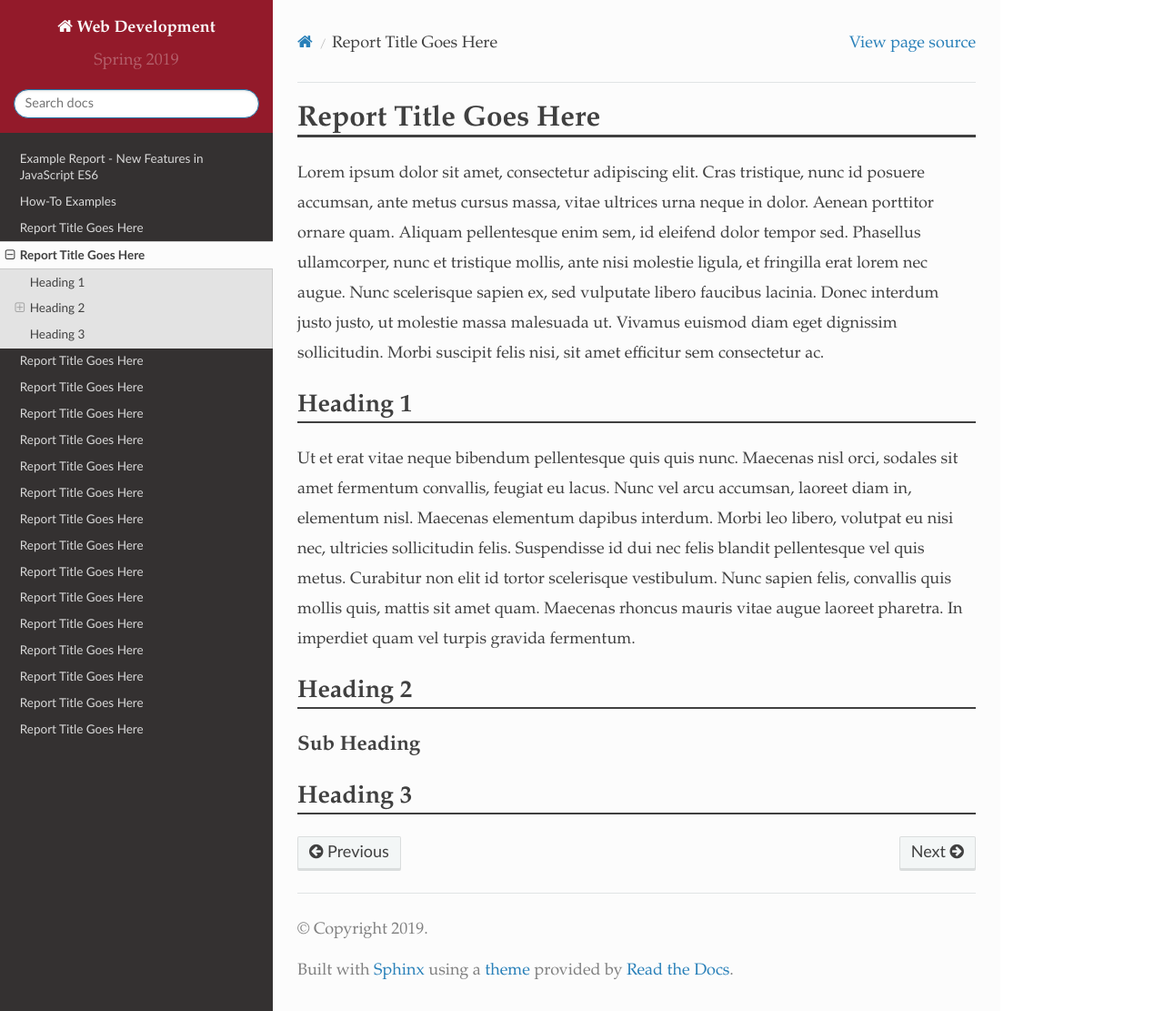
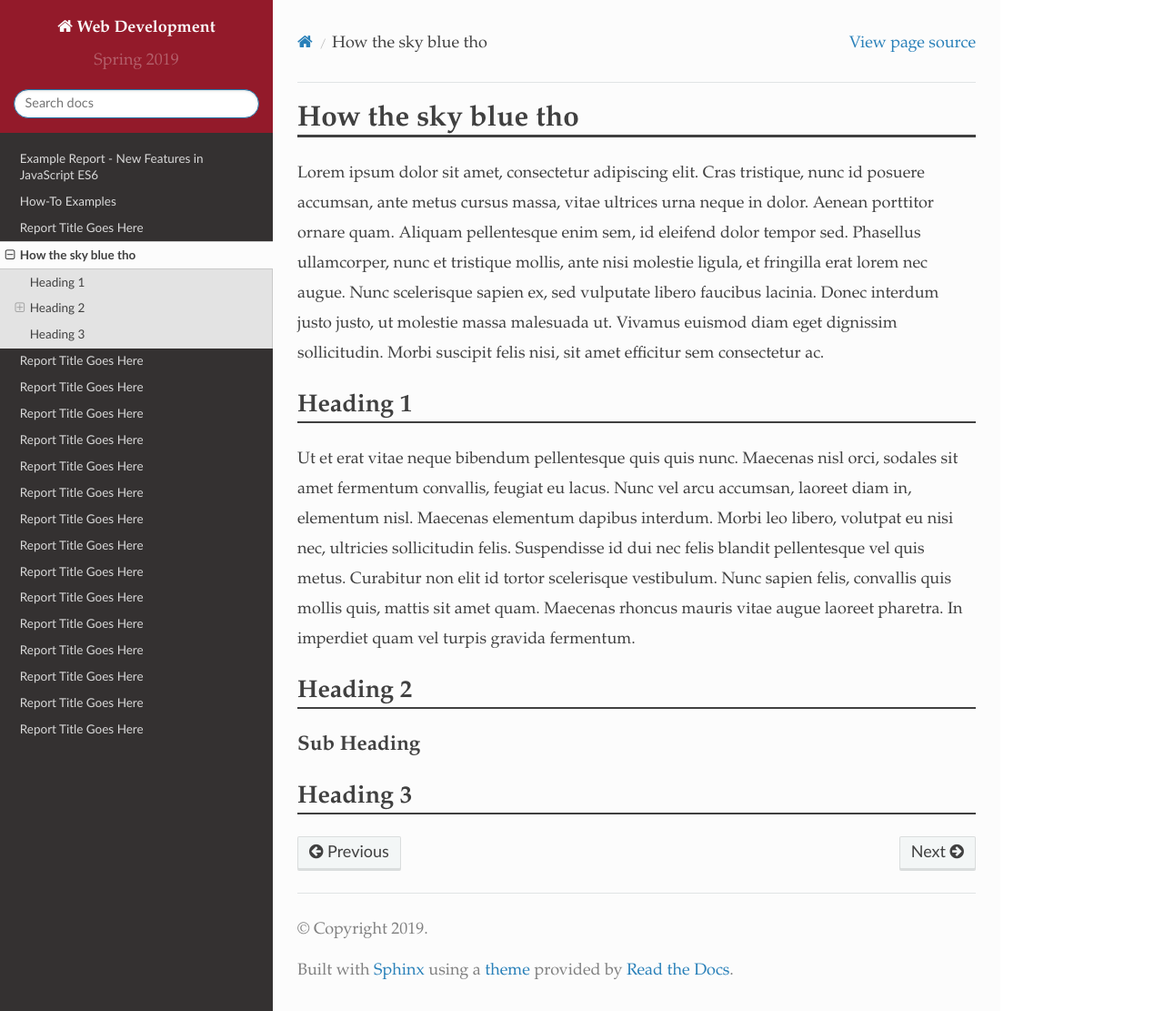
Before and after one commit to pvcraven/2019_spring_web_dev, a Sphinx documentation site: the page built from source/final/becker/index.rst, in a window 1280 px wide and 1111 px high. Shown: the whole window at 91% size. Built offline with Sphinx 7.4.7 and the Read the Docs theme 2.0.0, drawn with Linux system fonts in a browser that asks for light colours.

Commit message:
First Test Commit

```diff
--- a/source/final/becker/index.rst
+++ b/source/final/becker/index.rst
@@ -1,4 +1,4 @@
-Report Title Goes Here
+How the sky blue tho
 ======================
 
 Lorem ipsum dolor sit amet, consectetur adipiscing elit. Cras tristique, nunc
```
